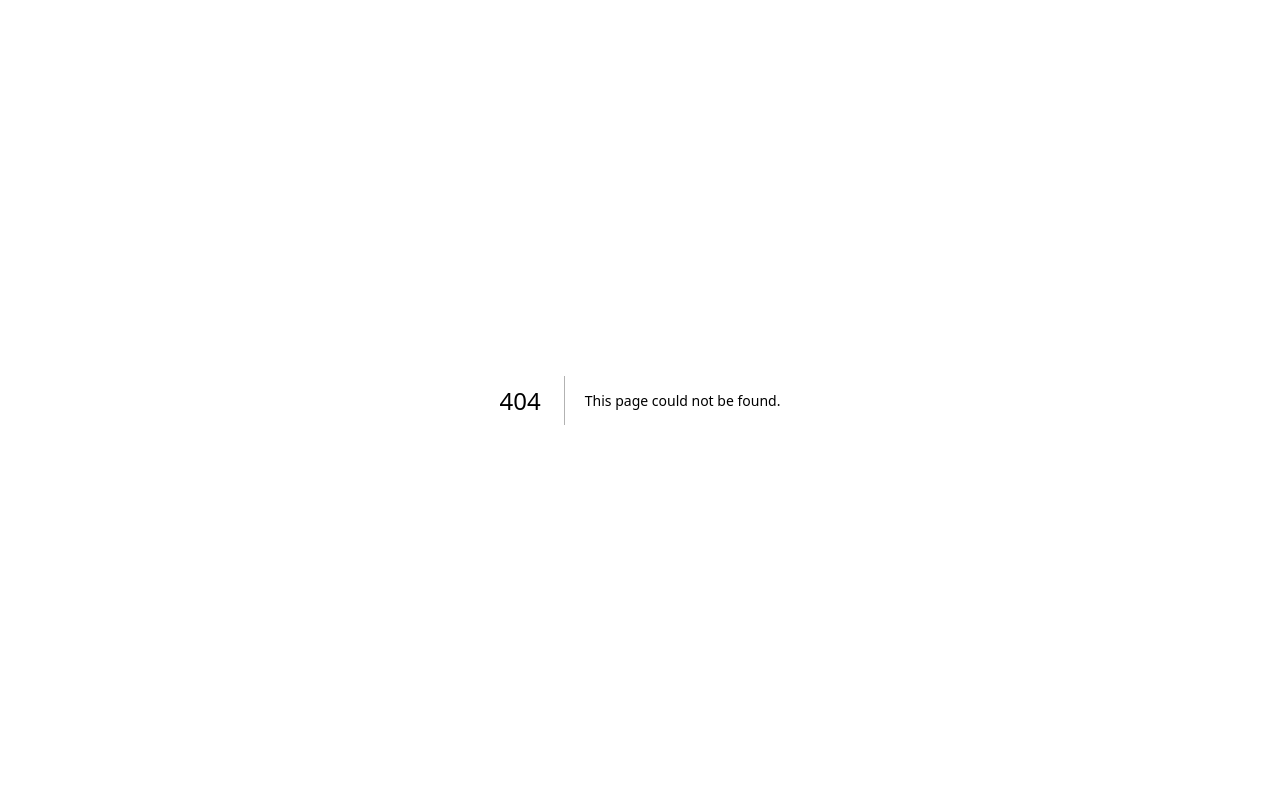
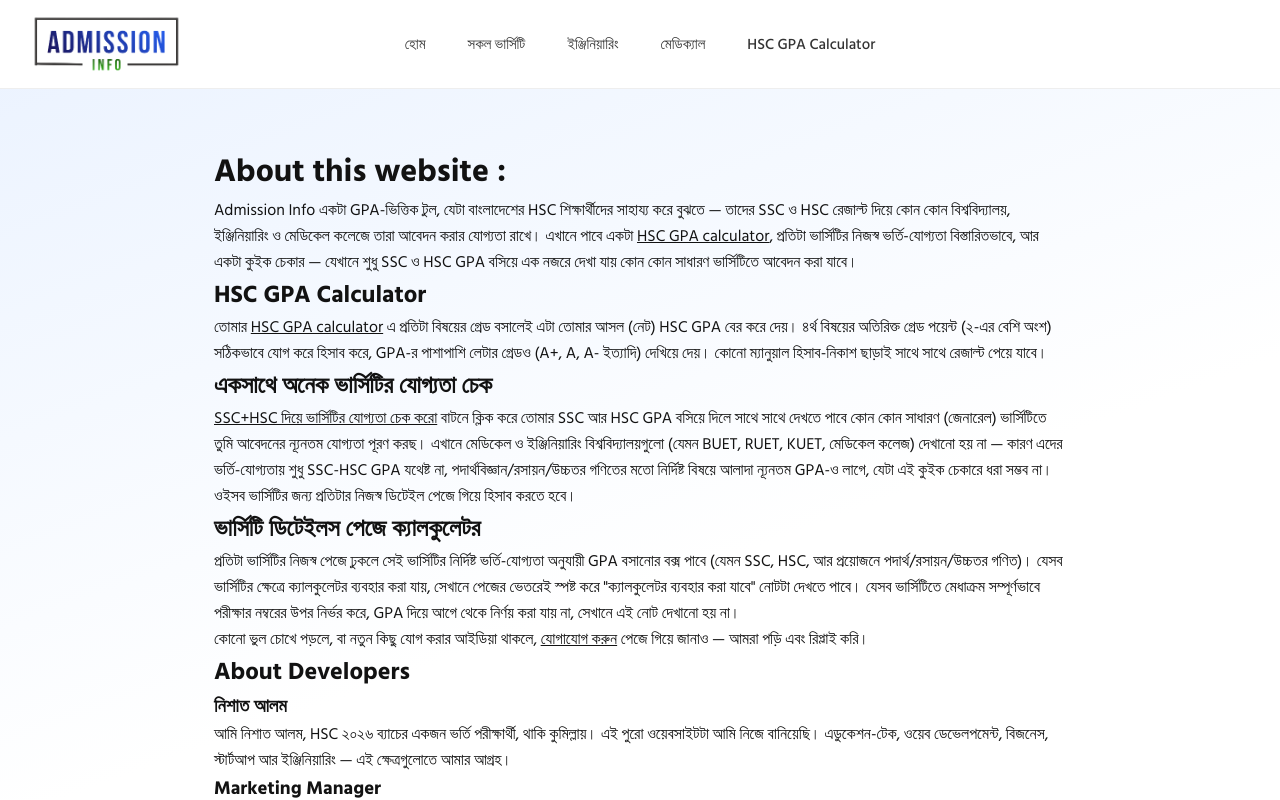
Before and after one commit to nishat-jihad/Admission-info, a Next.js app in the folder chance-hobe-ki/: page /about in a window 1280 px wide. Before the commit this address had no page. Shown: the top 800 px of the page. Built offline with nearby package versions, Linux system fonts and the light colour scheme.

Commit message:
Create page.js

```diff
--- /dev/null
+++ b/chance-hobe-ki/src/app/about/page.js
@@ -0,0 +1,108 @@
+import Link from "next/link";
+import Navbar from "@/components/Navbar";
+import Footer from "@/components/Footer";
+
+export const metadata = {
+  title: "About — Admission Info",
+  description:
+    "Admission Info ওয়েবসাইট কী, কীভাবে কাজ করে?",
+};
+
+export default function AboutPage() {
+  return (
+    <>
+      <Navbar />
+      <main className="page about-page">
+        <h1 className="about-title">About this website :</h1>
+
+        <p className="about-lead">
+          Admission Info একটা GPA-ভিত্তিক টুল, যেটা বাংলাদেশের HSC শিক্ষার্থীদের সাহায্য
+          করে বুঝতে — তাদের SSC ও HSC রেজাল্ট দিয়ে কোন কোন বিশ্ববিদ্যালয়, ইঞ্জিনিয়ারিং ও
+          মেডিকেল কলেজে তারা আবেদন করার যোগ্যতা রাখে। এখানে পাবে একটা{" "}
+          <Link href="/hsc-gpa-calculator" className="about-link">
+            HSC GPA calculator
+          </Link>
+          , প্রতিটা ভার্সিটির নিজস্ব ভর্তি-যোগ্যতা বিস্তারিতভাবে, আর একটা কুইক
+          চেকার — যেখানে শুধু SSC ও HSC GPA বসিয়ে এক নজরে দেখা যায় কোন কোন সাধারণ
+          ভার্সিটিতে আবেদন করা যাবে।
+        </p>
+
+        <section className="about-section">
+          <h2 className="about-sub">HSC GPA Calculator</h2>
+          <p>
+            তোমার{" "}
+            <Link href="/hsc-gpa-calculator" className="about-link">
+              HSC GPA calculator
+            </Link>{" "}
+            এ প্রতিটা বিষয়ের গ্রেড বসালেই এটা তোমার আসল (নেট) HSC GPA বের করে দেয়।
+            ৪র্থ বিষয়ের অতিরিক্ত গ্রেড পয়েন্ট (২-এর বেশি অংশ) সঠিকভাবে যোগ করে হিসাব
+            করে, GPA-র পাশাপাশি লেটার গ্রেডও (A+, A, A- ইত্যাদি) দেখিয়ে দেয়। কোনো
+            ম্যানুয়াল হিসাব-নিকাশ ছাড়াই সাথে সাথে রেজাল্ট পেয়ে যাবে।
+          </p>
+        </section>
+
+        <section className="about-section">
+          <h2 className="about-sub">একসাথে অনেক ভার্সিটির যোগ্যতা চেক</h2>
+          <p>
+            <Link href="/general-check" className="about-link">
+              SSC+HSC দিয়ে ভার্সিটির যোগ্যতা চেক করো
+            </Link>{" "}
+            বাটনে ক্লিক করে তোমার SSC আর HSC GPA বসিয়ে দিলে সাথে সাথে দেখতে পাবে কোন
+            কোন সাধারণ (জেনারেল) ভার্সিটিতে তুমি আবেদনের ন্যূনতম যোগ্যতা পূরণ করছ। এখানে
+            মেডিকেল ও ইঞ্জিনিয়ারিং বিশ্ববিদ্যালয়গুলো (যেমন BUET, RUET, KUET, মেডিকেল
+            কলেজ) দেখানো হয় না — কারণ এদের ভর্তি-যোগ্যতায় শুধু SSC-HSC GPA যথেষ্ট না,
+            পদার্থবিজ্ঞান/রসায়ন/উচ্চতর গণিতের মতো নির্দিষ্ট বিষয়ে আলাদা ন্যূনতম GPA-ও
+            লাগে, যেটা এই কুইক চেকারে ধরা সম্ভব না। ওইসব ভার্সিটির জন্য প্রতিটার নিজস্ব
+            ডিটেইল পেজে গিয়ে হিসাব করতে হবে।
+          </p>
+        </section>
+
+        <section className="about-section">
+          <h2 className="about-sub">ভার্সিটি ডিটেইলস পেজে ক্যালকুলেটর</h2>
+          <p>
+            প্রতিটা ভার্সিটির নিজস্ব পেজে ঢুকলে সেই ভার্সিটির নির্দিষ্ট ভর্তি-যোগ্যতা
+            অনুযায়ী GPA বসানোর বক্স পাবে (যেমন SSC, HSC, আর প্রয়োজনে পদার্থ/রসায়ন/উচ্চতর
+            গণিত)। যেসব ভার্সিটির ক্ষেত্রে ক্যালকুলেটর ব্যবহার করা যায়, সেখানে পেজের
+            ভেতরেই স্পষ্ট করে "ক্যালকুলেটর ব্যবহার করা যাবে" নোটটা দেখতে পাবে। যেসব
+            ভার্সিটিতে মেধাক্রম সম্পূর্ণভাবে পরীক্ষার নম্বরের উপর নির্ভর করে, GPA দিয়ে
+            আগে থেকে নির্ণয় করা যায় না, সেখানে এই নোট দেখানো হয় না।
+          </p>
+        </section>
+
+        <section className="about-section">
+          <p>
+            কোনো ভুল চোখে পড়লে, বা নতুন কিছু যোগ করার আইডিয়া থাকলে,{" "}
+            <Link href="/contact" className="about-link">
+              যোগাযোগ করুন
+            </Link>{" "}
+            পেজে গিয়ে জানাও — আমরা পড়ি এবং রিপ্লাই করি।
+          </p>
+        </section>
+
+        <h2 className="about-title about-devs-title">About Developers</h2>
+
+        <div className="dev-grid">
+          <div className="dev-card">
+            <h3 className="dev-name">নিশাত আলম</h3>
+            <p>
+              আমি নিশাত আলম, HSC ২০২৬ ব্যাচের একজন ভর্তি পরীক্ষার্থী, থাকি কুমিল্লায়।
+              এই পুরো ওয়েবসাইটটা আমি নিজে বানিয়েছি। এডুকেশন-টেক, ওয়েব ডেভেলপমেন্ট,
+              বিজনেস, স্টার্টআপ আর ইঞ্জিনিয়ারিং — এই ক্ষেত্রগুলোতে আমার আগ্রহ।
+            </p>
+          </div>
+
+          <div className="dev-card">
+            <h3 className="dev-sub-title">Marketing Manager</h3>
+            <h3 className="dev-name">আমানুল্লাহ আমান</h3>
+            <p>
+              আমি আমানুল্লাহ আমান, আমিও HSC ২০২৬ ব্যাচের একজন ভর্তি পরীক্ষার্থী। এই
+              ওয়েবসাইটের মার্কেটিং নিয়ে কাজ করি। আর্ট, বিজনেস, স্টার্টআপ, রোবোটিক্স আর
+              কোডিং-এ আগ্রহ আছে আমার। ভবিষ্যতে একজন উদ্যোক্তা (entrepreneur) হতে চাই।
+            </p>
+          </div>
+        </div>
+      </main>
+      <Footer />
+    </>
+  );
+}
```
